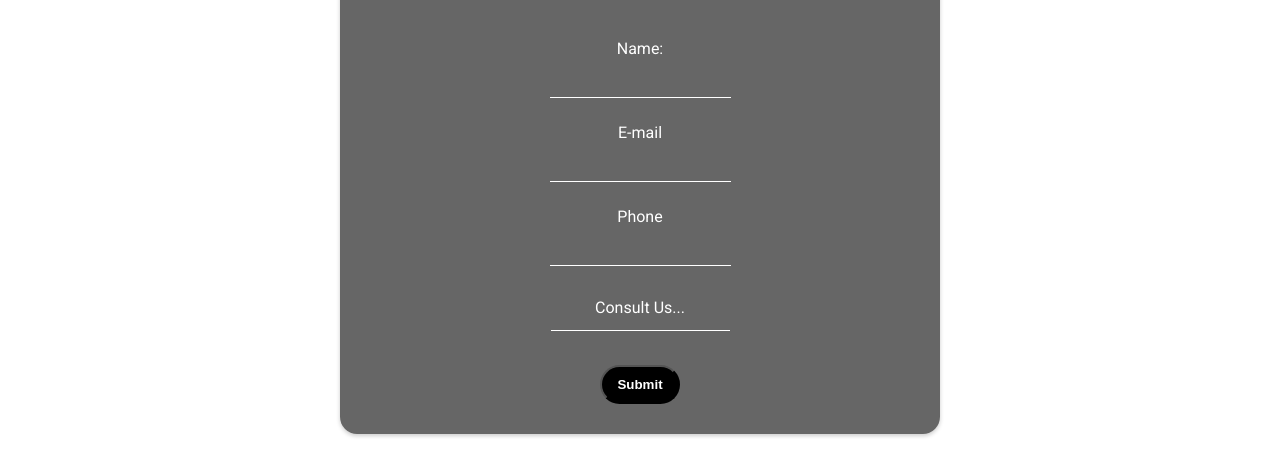
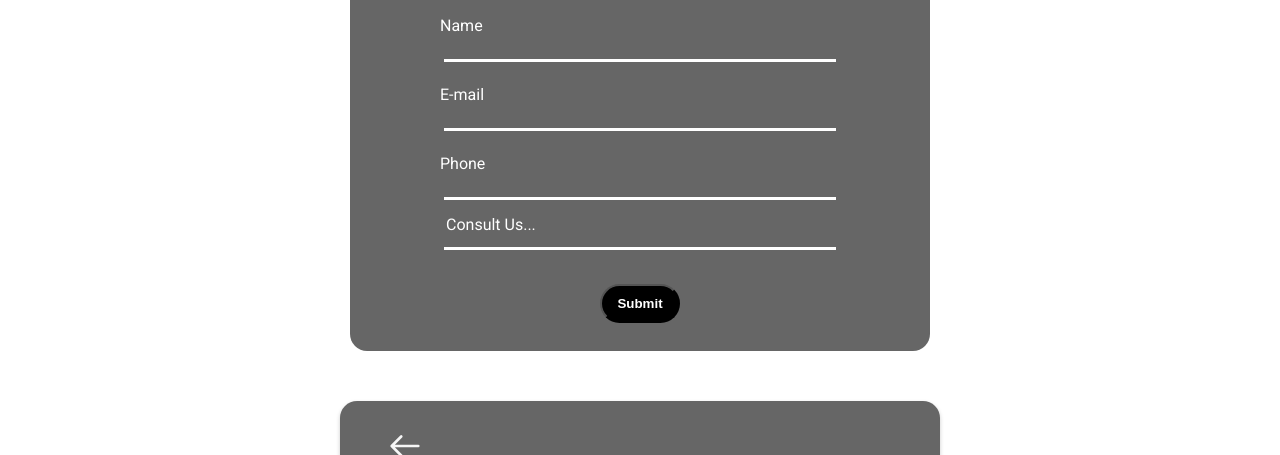
Before and after one commit to Wiktor124/proyecto1-hoteles-final-lll, a website: page public/design-system/design-system.html in a window 1280 px wide. Shown: the part 512-967 px from the top of the page. Drawn offline with Linux system fonts and the light colour scheme.

Commit message:
Tab contact (#30)
* updated design,added contact form

* update url

```diff
--- a/public/design-system/design-system.html
+++ b/public/design-system/design-system.html
@@ -162,31 +162,35 @@
 
 
   <!-- forms prototype -->
-  <div class="center">
-    <div>
-      <form class="formulario modal">
+  <div class="center margin-botton">
+    <form action="https://formsubmit.co/651f8046dfd776e1dd96cc255ad6e47c" method="POST" class="formulario2 modal2">
+      <div>
         <h2 class="">Contact Us</h2>
         <ul>
           <li>
-              <label class="formulario__label" for="Name">Name:</label>
-              <input class="formulario__input" type="text" id="Name" name="user_Name" required>
+            <label class="formulario2__label" for="Name">Name</label>
+            <input class="formulario2__input" type="text" id="Name" name="user_Name" required>
           </li>
           <li>
-              <label class="formulario__label" for="E-mail">E-mail</label>
-              <input class="formulario__input" type="email" id="E-mail" name="user_E-mail" required>
+            <label class="formulario2__label" for="E-mail">E-mail</label>
+            <input class="formulario2__input" type="email" id="E-mail" name="user_E-mail" required>
           </li>
           <li>
-            <label class="formulario__label" for="tel">Phone</label>
-            <input class="formulario__input" type="number" id="tel" name="user_tel" required>
+            <label class="formulario2__label" for="tel">Phone</label>
+            <input class="formulario2__input" type="number" id="tel" name="user_tel" required>
           </li>
           <li>
-            <textarea class="formulario-textarea" type="text" placeholder="Consult Us..."></textarea>
+            <textarea class="formulario2-textarea" type="text" placeholder="Consult Us..."></textarea>
           </li>
         </ul>
         <input class="enviar" type="submit" value="Submit">
-      </form>
-    </div>
+      </div>
+    </form>
   </div>
+
+
+
+
 
   <div class="center">
     <form class="formulario modal">
--- a/public/sass/_desing-system.scss
+++ b/public/sass/_desing-system.scss
@@ -92,6 +92,9 @@
 .center {
   display: flex;
   justify-content: center;
+}
+
+.margin-botton {
   margin-bottom: 50px;
 }
 
@@ -112,23 +115,26 @@
     padding: 15px 0px;
     margin-bottom: 15px;
   }
+
   &__input {
     background-color: rgba(235, 235, 235, 0);
     border: none;
     color: white;
     outline: none;
     border-bottom: 1px solid white;
+
     :focus+.formulario_label {
       transform-origin: left top;
       transform: translateY(-12px) scale(.7);
     }
   }
+
   &_img {
     height: 75px;
     margin-left: 201%;
   }
-  &-textarea{
-    margin-top: 30px;
+
+  &-textarea {
     height: auto;
     max-width: 100%;
     resize: none;
@@ -137,13 +143,15 @@
     color: white;
     border-bottom: 1px solid white;
   }
-  ::placeholder{
+
+  ::placeholder {
     text-align: center;
     color: white;
     font-family: Roboto, sans-serif;
     font-size: 1rem;
   }
 }
+
 /*-------------------------------------------------------------------------------------------*/
 
 
@@ -241,6 +249,12 @@
     }
   }
 
+  .formulario_img {
+    height: 80px;
+    width: 100px;
+    margin-left: 206%;
+  }
+
   .enviar {
     background-color: rgb(0, 0, 0);
     color: white;
@@ -253,3 +267,72 @@
 }
 
 /*-------------------------------------------------------------------------------------------*/
+/*form contact*/
+
+.formulario2 {
+  &>div>h2 {
+    font-weight: 800;
+    color: white;
+    font-size: 18px;
+  }
+
+  &__label {
+    display: flex;
+    color: white;
+    transform: translateY(15px);
+    cursor: pointer;
+    transition: all .2s ease-in-out;
+    margin-bottom: 20px;
+  }
+
+  &__input {
+    background-color: rgba(235, 235, 235, 0);
+    border: none;
+    width: 97%;
+    color: white;
+    outline: none;
+    border-bottom: 3px solid white;
+    margin-bottom: 8px;
+  }
+
+
+  &-textarea {
+    height: auto;
+    max-width: 100%;
+    resize: none;
+    background-color: rgba(235, 235, 235, 0);
+    border: none;
+    color: white;
+    width: 97%;
+    margin-top: 5px;
+    border-bottom: 3px solid white;
+  }
+
+  ::placeholder {
+    color: white;
+    font-family: Roboto, sans-serif;
+    font-size: 1rem;
+  }
+}
+
+.modal2 {
+  background-color: rgba(0, 0, 0, 0.6);
+  width: 200px;
+  padding: 2.2% 50px;
+  border-radius: 17px;
+  text-align: center;
+}
+
+@media (min-width: 768px) {
+  .formulario2 {
+    &>div>h2 {
+      font-size: 32px;
+    }
+  }
+  .modal2 {
+    width: 400px;
+    padding: 2.2% 90px;
+  }
+
+
+}
--- a/public/sass/_hotel.scss
+++ b/public/sass/_hotel.scss
@@ -23,7 +23,8 @@
   }
 
   .data-container {
-    height: 65vh;
+    height: 467px;
+    width: 100%;
     overflow-y: auto;
   }
 
@@ -72,5 +73,11 @@
     position: absolute;
     width: 100%;
   }
+}
+/*contact form*/
 
+.contact-img{
+  background-image: url('../design-system/img/pool.jpg');
+  background-position: center;
+  background-size: cover;
 }
```
Also changed, not shown: hotel.html (+33 -4 lines), public/css/styles.css, public/design-system/img/pool.jpg (added), 1 other file.
